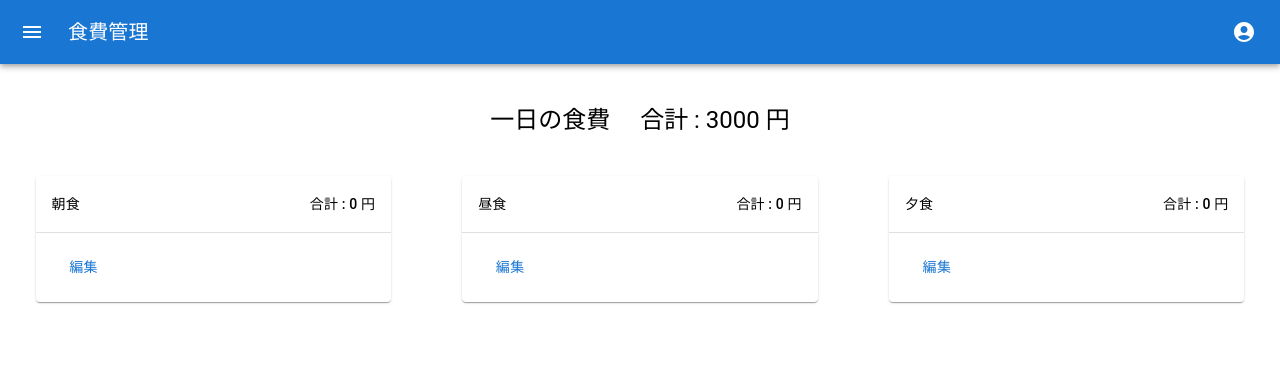
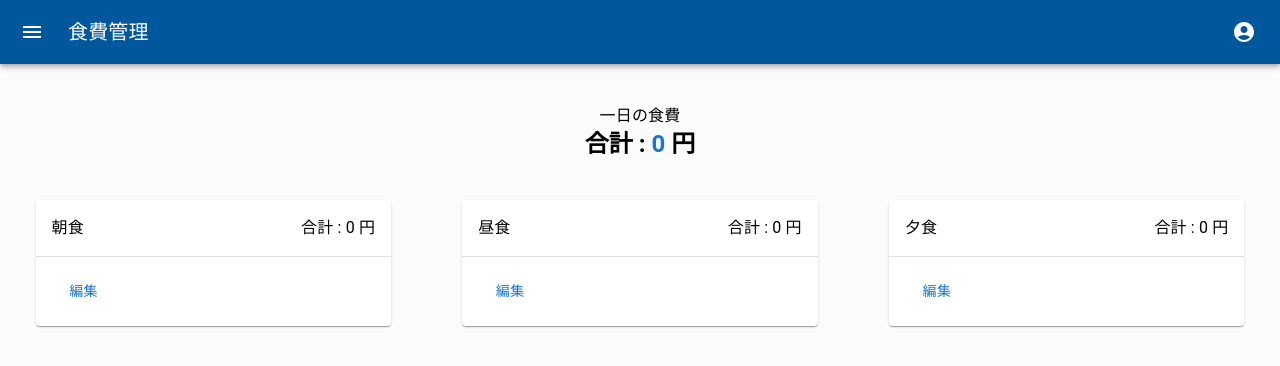
Before and after one commit to tamaokishie/foodexpenses, a React (Create React App) app: page / in a window 1280 px wide. Shown: the top 366 px of the page. Built offline with nearby package versions, Linux system fonts and the light colour scheme.

Commit message:
完成！

```diff
--- a/src/App.css
+++ b/src/App.css
@@ -1 +1,5 @@
 @media screen and (max-width:479px) {}
+
+body {
+  background-color:#cccccc12;
+}
--- a/src/components/MealDashboard.tsx
+++ b/src/components/MealDashboard.tsx
@@ -1,17 +1,17 @@
-import { useState } from "react";
-import Table from "@mui/material/Table";
-import TableBody from "@mui/material/TableBody";
-import TableCell, { tableCellClasses } from "@mui/material/TableCell";
-import TableContainer from "@mui/material/TableContainer";
-import TableHead from "@mui/material/TableHead";
-import TableRow from "@mui/material/TableRow";
-import Paper from "@mui/material/Paper";
-import { styled } from "@mui/material/styles";
-import { Button, Grid } from "@mui/material";
-import { CheckItem } from "../models/CheckItem";
-import { Item } from "../models/Item";
-import { SearchDialog } from "../pages/searchDialog/SearchDialog";
-import products from "../data/food-expenses.json";
+import { useState } from 'react'
+import Table from '@mui/material/Table'
+import TableBody from '@mui/material/TableBody'
+import TableCell, { tableCellClasses } from '@mui/material/TableCell'
+import TableContainer from '@mui/material/TableContainer'
+import TableHead from '@mui/material/TableHead'
+import TableRow from '@mui/material/TableRow'
+import Paper from '@mui/material/Paper'
+import { styled } from '@mui/material/styles'
+import { Button, Grid } from '@mui/material'
+import { CheckItem } from '../models/CheckItem'
+import { Item } from '../models/Item'
+import { SearchDialog } from '../pages/searchDialog/SearchDialog'
+import products from '../data/food-expenses.json'
 
 //テーブルのレイアウト
 const StyledTableCell = styled(TableCell)(({ theme }) => ({
@@ -22,66 +22,70 @@ const StyledTableCell = styled(TableCell)(({ theme }) => ({
   [`&.${tableCellClasses.body}`]: {
     fontSize: 14,
   },
-}));
+}))
 const StyledTableRow = styled(TableRow)(({ theme }) => ({
-  "&:nth-of-type(odd)": {
+  '&:nth-of-type(odd)': {
     backgroundColor: theme.palette.action.hover,
   },
-  "&:last-child td, &:last-child th": {
+  '&:last-child td, &:last-child th': {
     border: 0,
   },
-}));
+}))
+
+type sF = (mealPrice: number) => void
 
 interface props {
-  title :string
+  title: string
+  setMealPrice: sF
 }
 
-export function MealDashboard({title}: props) {
+export function MealDashboard({ title, setMealPrice }: props) {
   //初めのテーブルアイテムはfalseで表示
   const addChecked = (product: Item) => {
     const newProduct: CheckItem = {
       ...product,
       ...{ checked: false },
-    };
-    return newProduct;
-  };
+    }
+    return newProduct
+  }
   //falseにしたproductsをmapする
-  const newProducts: CheckItem[] = products.map(addChecked);
+  const newProducts: CheckItem[] = products.map(addChecked)
 
   //初期値はmapしたfalseのproducts
-  const [tableItem, setTableItem] = useState<CheckItem[]>(newProducts);
+  const [tableItem, setTableItem] = useState<CheckItem[]>(newProducts)
 
   //新しいリストアイテム（更新ボタンを押したときにはtrueに変わってる）をテーブルに追加していく
   function upDate(newItems: CheckItem[]) {
-    setTableItem(newItems);
+    setTableItem(newItems)
   }
   //Dialogを開く
-  const [open, setOpen] = useState(false);
+  const [open, setOpen] = useState(false)
   const handleClickOpen = () => {
-    setOpen(true);
-  };
+    setOpen(true)
+  }
   const handleClose = () => {
-    setOpen(false);
-  };
+    setOpen(false)
+  }
 
   //合計金額を計算した値
-  const calcTotalPrice = (tableItem:CheckItem[]) => {
+  const calcTotalPrice = (tableItem: CheckItem[]) => {
     return tableItem
       .filter((item) => {
         return item.checked
       })
       .reduce((sum: number, val: CheckItem): number => {
-        return sum + val.price;
-      }, 0);
+        return sum + val.price
+      }, 0)
   }
 
   //初期値は空の合計金額
-  const [totalPrice, setTotalPrice] = useState(calcTotalPrice(tableItem));
+  const [totalPrice, setTotalPrice] = useState(calcTotalPrice(tableItem))
 
   //合計金額を更新ボタン押されるたびに更新
-  function upDateSum (newTableItem: CheckItem[]) {
+  function upDateSum(newTableItem: CheckItem[]) {
     setTotalPrice(calcTotalPrice(newTableItem))
   }
+  setMealPrice(totalPrice)
 
   return (
     <>
@@ -102,22 +106,24 @@ export function MealDashboard({title}: props) {
               </caption>
               <TableHead>
                 <TableRow>
-                <StyledTableCell>{title}</StyledTableCell>
-                <StyledTableCell align="right">
-                  { `合計 : ${ totalPrice } 円` }
+                  <StyledTableCell sx={{ typography: 'body1' }}>
+                    {title}
+                  </StyledTableCell>
+                  <StyledTableCell align='right' sx={{ typography: 'body1' }}>
+                    {`合計 : ${totalPrice} 円`}
                   </StyledTableCell>
                 </TableRow>
               </TableHead>
               <TableBody>
                 {tableItem
                   .filter((item) => {
-                  return item.checked;
+                    return item.checked
                   })
                   .map((item) => (
                     <StyledTableRow key={item.name}>
                       <StyledTableCell>{item.name}</StyledTableCell>
-                    <StyledTableCell align="right">
-                      {item.price + " 円"}
+                      <StyledTableCell align='right'>
+                        {item.price + ' 円'}
                       </StyledTableCell>
                     </StyledTableRow>
                   ))}
@@ -128,5 +134,5 @@ export function MealDashboard({title}: props) {
         <Grid item xs={1} />
       </Grid>
     </>
-  );
+  )
 }
--- a/src/pages/home/Home.tsx
+++ b/src/pages/home/Home.tsx
@@ -1,55 +1,65 @@
-import AppBar from '@mui/material/AppBar';
-import Toolbar from '@mui/material/Toolbar';
-import Typography from '@mui/material/Typography';
-import IconButton from '@mui/material/IconButton';
-import MenuIcon from '@mui/icons-material/Menu';
-import { Box, Grid, Stack } from "@mui/material";
-import { MealDashboard } from "../../components/MealDashboard"
-import { AccountCircle } from '@mui/icons-material';
+import { useState } from 'react'
+import { AccountCircle } from '@mui/icons-material'
+import AppBar from '@mui/material/AppBar'
+import { Box, Grid, Stack } from '@mui/material'
+import Toolbar from '@mui/material/Toolbar'
+import Typography from '@mui/material/Typography'
+import IconButton from '@mui/material/IconButton'
+import MenuIcon from '@mui/icons-material/Menu'
+import { MealDashboard } from '../../components/MealDashboard'
 
 function appBarLabel(label: string) {
   return (
     <Toolbar>
-      <IconButton edge="start" color="inherit" sx={{ mr: 2 }}>
+      <IconButton edge='start' color='inherit' sx={{ mr: 2 }}>
         <MenuIcon />
       </IconButton>
-      <Typography variant="h6">
-        {label}
-      </Typography>
+      <Typography variant='h6'>{label}</Typography>
       <Box sx={{ flexGrow: 1 }} />
       <Box sx={{ display: { xs: 'none', md: 'flex' } }}>
-        <IconButton
-          size="large"
-          edge="end"
-          color="inherit"
-        >
+        <IconButton size='large' edge='end' color='inherit'>
           <AccountCircle />
         </IconButton>
       </Box>
     </Toolbar>
-  );
+  )
 }
 
 export default function Home() {
+  const [mealPrice1, setMealPrice1] = useState(0)
+  const [mealPrice2, setMealPrice2] = useState(0)
+  const [mealPrice3, setMealPrice3] = useState(0)
+
+  //３つのテーブルの計算をする
+
   return (
     <>
       <Stack spacing={5}>
-      <AppBar position="static" color="primary">
+        <AppBar position='static' style={{ backgroundColor: '#01579b' }}>
           {appBarLabel('食費管理')}
         </AppBar>
-      <Grid container alignItems="center" >
+        <Grid container alignItems='center'>
           <Grid item xs={12}>
-            <Typography textAlign="center" component="div" variant="h5">
-            一日の食費　 合計 : 3000 円
+            <Typography textAlign='center' component='div'>
+              一日の食費
+            </Typography>
+            <Typography textAlign='center' component='div' variant='h5'>
+              <b>
+                合計 :{' '}
+                <b style={{ color: '#1976D2' }}>
+                  {mealPrice1 + mealPrice2 + mealPrice3}
+                </b>{' '}
+                円
+              </b>
             </Typography>
           </Grid>
         </Grid>
-      <Stack direction="row">
-        <MealDashboard title = "朝食"/>
-        <MealDashboard title = "昼食"/>
-        <MealDashboard title = "夕食"/>
+        <Stack direction='row'>
+          <MealDashboard title='朝食' setMealPrice={setMealPrice1} />
+          <MealDashboard title='昼食' setMealPrice={setMealPrice2} />
+          <MealDashboard title='夕食' setMealPrice={setMealPrice3} />
         </Stack>
       </Stack>
     </>
-  );
+  )
 }
```
Lines whose indentation alone changed are shown as unchanged.
